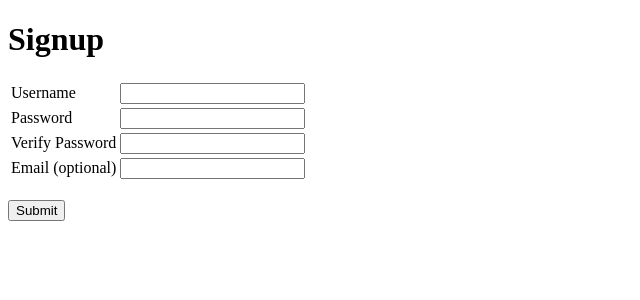
After one commit to cdi11/user-signup, a Flask app: page / in a window 1280 px wide. The commit adds this page. Shown: the top 300 px of the page, without its empty margins (0-640 px from the left). Run offline with Flask 2, Linux system fonts and the light colour scheme.

Commit message:
almost finished user

```diff
--- a/Templates/base.html
+++ b/Templates/base.html
@@ -1,5 +1,3 @@
-
-
 <!DOCTYPE html>
 <html>
     <head>
@@ -7,7 +5,7 @@
     </head>
     <body>
         <h1>
-            <a href="/">Signup</a>
+
         </h1>
 
 
--- /dev/null
+++ b/Templates/index.html
@@ -0,0 +1,52 @@
+{% extends "base.html" %}
+
+    {% block content %}
+
+
+    <form action="/" method="post">
+        <h1>Signup</h1>
+        <table>
+        <tbody>
+        <tr>
+            <td>
+                <label for ="username">Username</label>
+            </td>
+            <td>
+                <input type="text" name="username"/>
+                <span class="error" style="color:red;">{{user_error}}</span>
+            </td>
+        </tr>
+        <tr>
+            <td>
+                <label for ="password">Password</label>
+            </td>
+            <td>
+                <input type="password" name="password"/>
+                <span class="error" style="color:red;">{{pass_error}}</span>
+            </td>
+        </tr>
+        <tr>
+            <td>
+                <label for ="verify_password">Verify Password</label>
+            </td>
+            <td>
+                <input type="password" name="verify_password"/>
+                <span class="error" style="color:red;">{{verify_error}}</span>
+            </td>
+        </tr>
+        <tr>
+            <td>
+                <label for ="email">Email (optional)</label>
+            </td>
+            <td>
+                <input type="text" name="email"/>
+                <span class="error" style="color:red;">{{email_error}}</span>
+            </td>
+        </tr>
+        </tbody>
+        </table>
+        <br>
+            <input type="submit" value="Submit"/>
+    </form>
+
+    {% endblock %}
--- a/main.py
+++ b/main.py
@@ -11,30 +11,44 @@ app.config['DEBUG'] = True      # displays runtime errors in the browser, too
 # putting form together
 
 
+@app.route("/", methods=['POST'])
+def error():
+    username = request.form['username']
+    password = request.form['password']
+    verify = request.form['verify_password']
+    email = request.form['email']
+    if username == "" or (" " in username) or (username.count(" ") !=0):
+        user_error = "Please enter a valid username"
+        return render_template("index.html", user_error=user_error)
+    if len(username) < 3 or len(username) > 20:
+        user_error = "Username must have between 3 and 20 characters"
+        return render_template("index.html", user_error=user_error)
+    if password == "" or (" " in password) or (password.count(" ") !=0):
+        pass_error = "Please enter a valid password"
+        return render_template("index.html", pass_error=pass_error)
+    if len(password) < 3 or len(password) > 20:
+        pass_error = "Password must have between 3 and 20 characters"
+        return render_template("index.html", pass_error=pass_error)
+
+    if verify != password:
+        verify_error = "Passwords don't match"
+        return render_template("index.html", verify_error=verify_error)
+
+    if len(email) > 0 and ((email.count ("@") != 1) or (email.count(".") !=1) or (email.count (" ") !=0) or
+            (len(email) < 3) or (len(email) > 20)):
+        email_error = "Please enter a valid email address"
+        return render_template("index.html", email_error=email_error)
 
 
 
-
-
-
-
-@app.route("/", methods=['POST'])
-def username_error():
-    username = request.form['username']
-
-    if username == "":
-        error = "Please enter a valid username"
-        return redirect('/?error=' + error)
-
-
-
-
+    else:
+        return render_template("welcome.html",username=username)
 
 
 
 @app.route("/")
 def index():
-    render_template('submit.html', )
+    return render_template('index.html')
 
     # if we have an error, make a <p> to display it
 
```
Also changed, not shown: Templates/welcome.html (added, +7 -0 lines).
